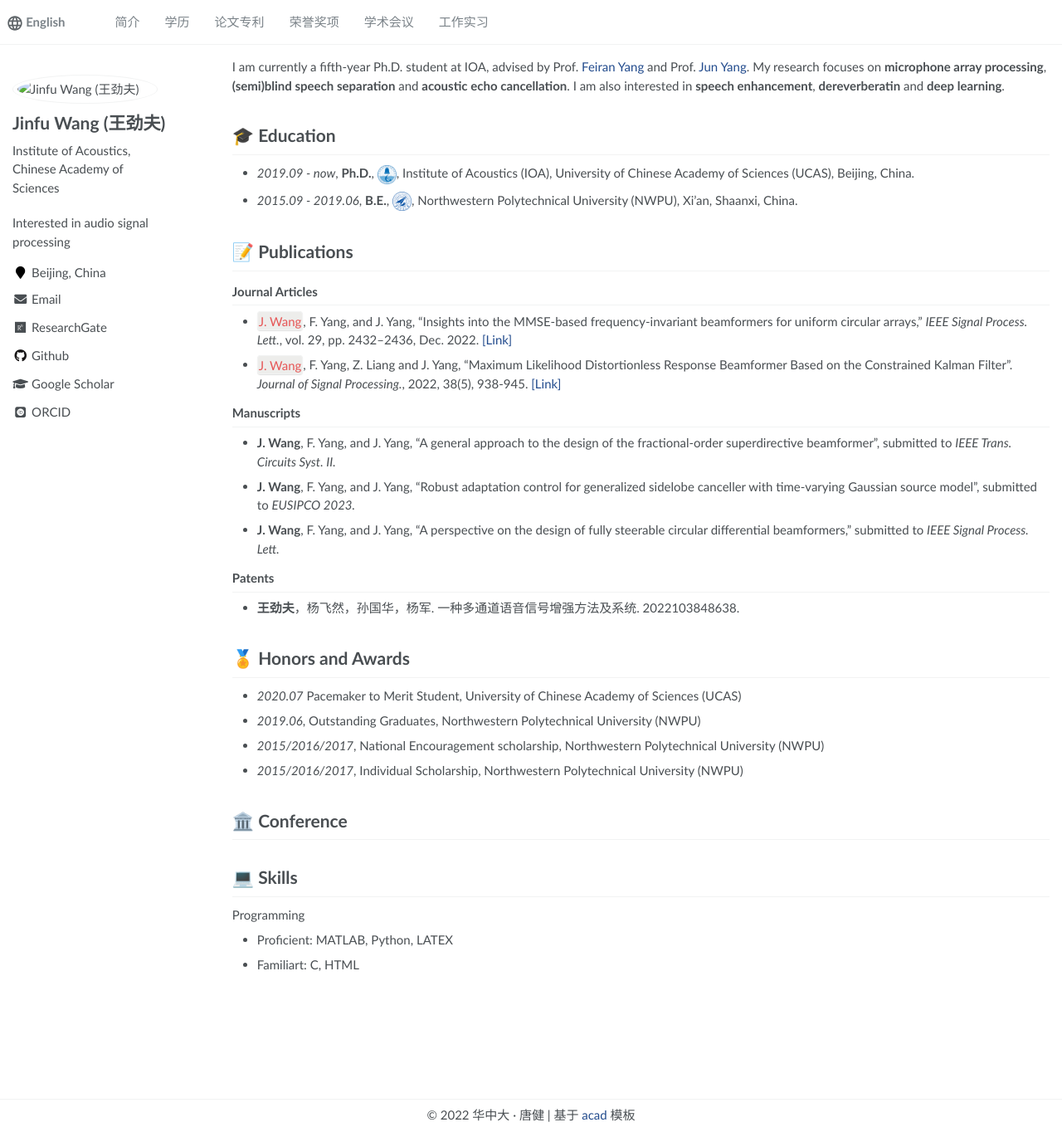
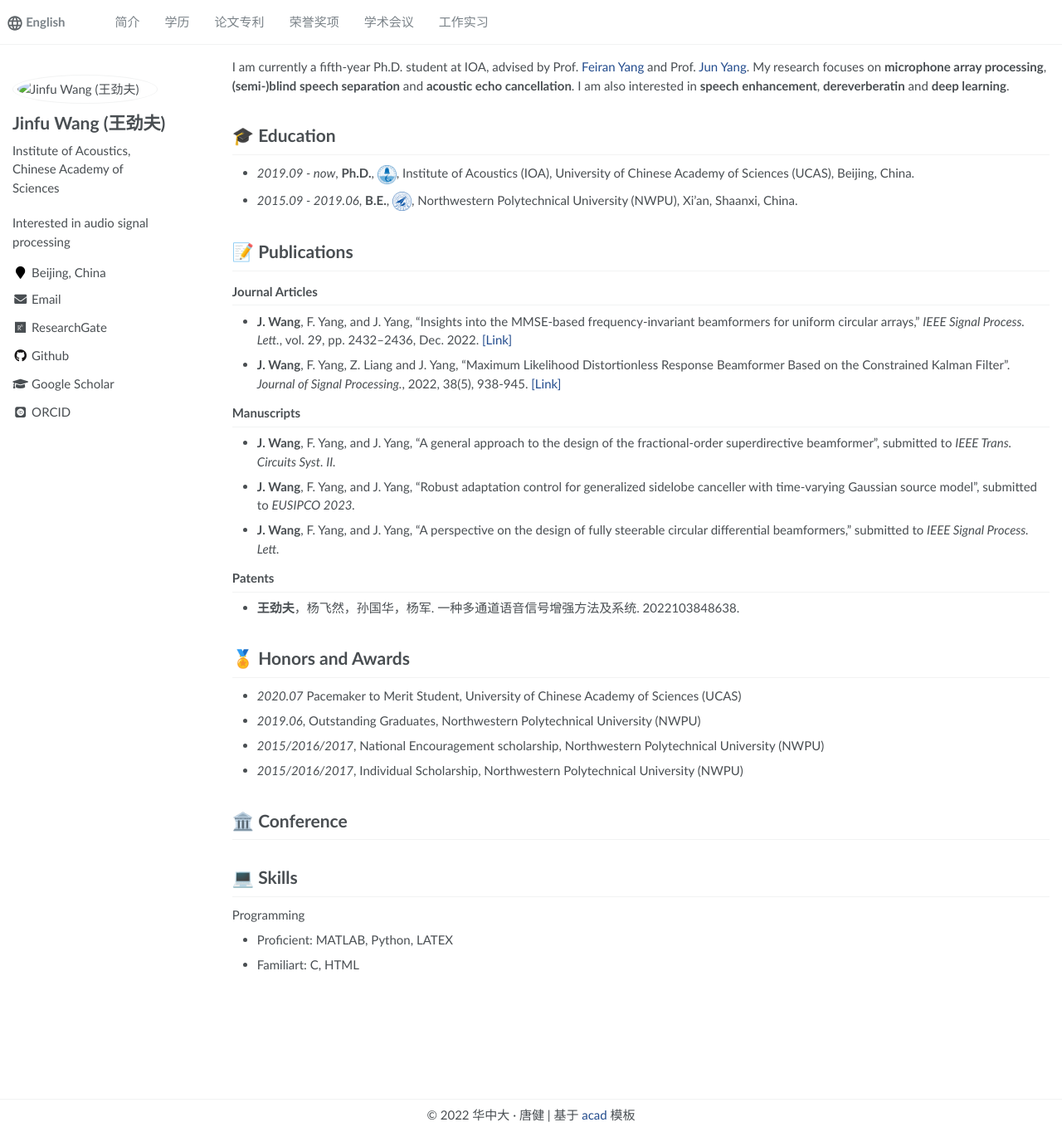
Before and after one commit to 875441459/875441459.github.io, a Jekyll site: the page built from _pages/about.md, in a window 1280 px wide and 1370 px high. Shown: the whole window at 83% size. Built offline with Jekyll 4.4.1, drawn with Linux system fonts in a browser that asks for light colours; some web fonts are replaced.

```diff
--- a/_pages/about.md
+++ b/_pages/about.md
@@ -16,7 +16,7 @@ redirect_from:
 {% assign url = gsDataBaseUrl | append: "google-scholar-stats/gs_data_shieldsio.json" %}
 
 I am currently a fifth-year Ph.D. student at IOA, advised by Prof. <a href="https://scholar.google.com/citations?hl=zh-TW&user=PWBq4TUAAAAJ&view_op=list_works&sortby=pubdate" target="_blank">Feiran Yang</a> and Prof. <a href="https://ieeexplore.ieee.org/author/37280194600" target="_blank">Jun Yang</a>.
-My research focuses on **microphone array processing**, **(semi)blind speech separation** and **acoustic echo cancellation**. I am also interested in **speech enhancement**, **dereverberatin** and **deep learning**.
+My research focuses on **microphone array processing**, **(semi-)blind speech separation** and **acoustic echo cancellation**. I am also interested in **speech enhancement**, **dereverberatin** and **deep learning**.
 
 
 <span class='anchor' id='about-me'></span>
@@ -34,10 +34,10 @@ My research focuses on **microphone array processing**, **(semi)blind speech sep
 
 ### Journal Articles
 ---
-- `J. Wang`, F. Yang, and J. Yang, “Insights into the MMSE-based frequency-invariant beamformers for uniform circular arrays,” *IEEE Signal Process. Lett.*,  vol. 29, pp. 2432–2436, Dec. 2022.
+- **J. Wang**, F. Yang, and J. Yang, “Insights into the MMSE-based frequency-invariant beamformers for uniform circular arrays,” *IEEE Signal Process. Lett.*,  vol. 29, pp. 2432–2436, Dec. 2022.
 [[Link]](https://ieeexplore.ieee.org/document/9964078/metrics#metrics)
 
-- `J. Wang`, F. Yang, Z. Liang and J. Yang, “Maximum Likelihood Distortionless Response Beamformer Based on the Constrained Kalman Filter”. *Journal of Signal Processing.*, 2022, 38(5), 938-945.
+- **J. Wang**, F. Yang, Z. Liang and J. Yang, “Maximum Likelihood Distortionless Response Beamformer Based on the Constrained Kalman Filter”. *Journal of Signal Processing.*, 2022, 38(5), 938-945.
 [[Link]](https://kns.cnki.net/kcms2/article/abstractv=3uoqIhG8C44YLTlOAiTRKibYlV5Vjs7iJTKGjg9uTdeTsOI_ra5_XT8NjeoFhNsfv7aGlnOwHTYEmBfG024uh0_1ZZQ4pyNz&uniplatform=NZKPT)
 
 
```
